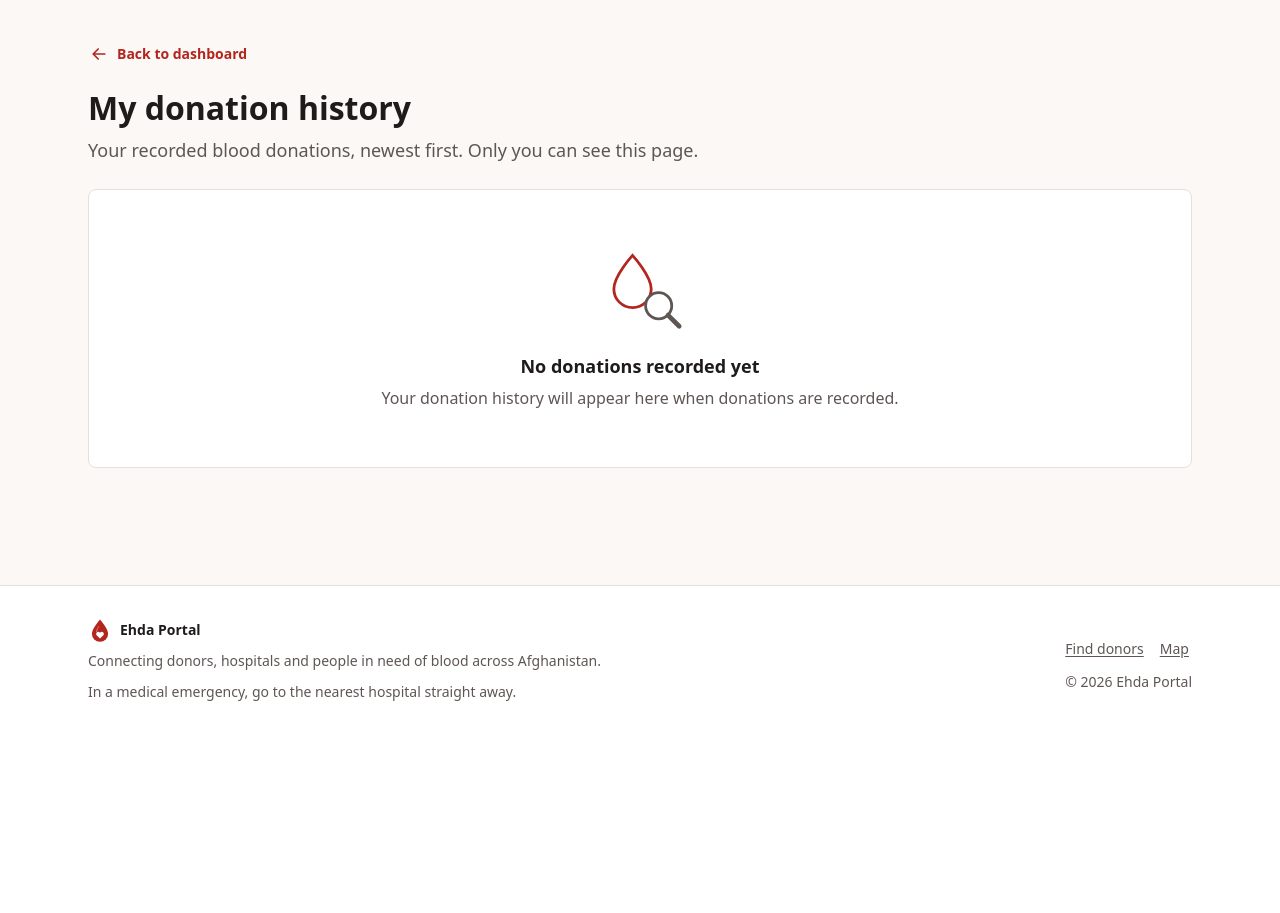
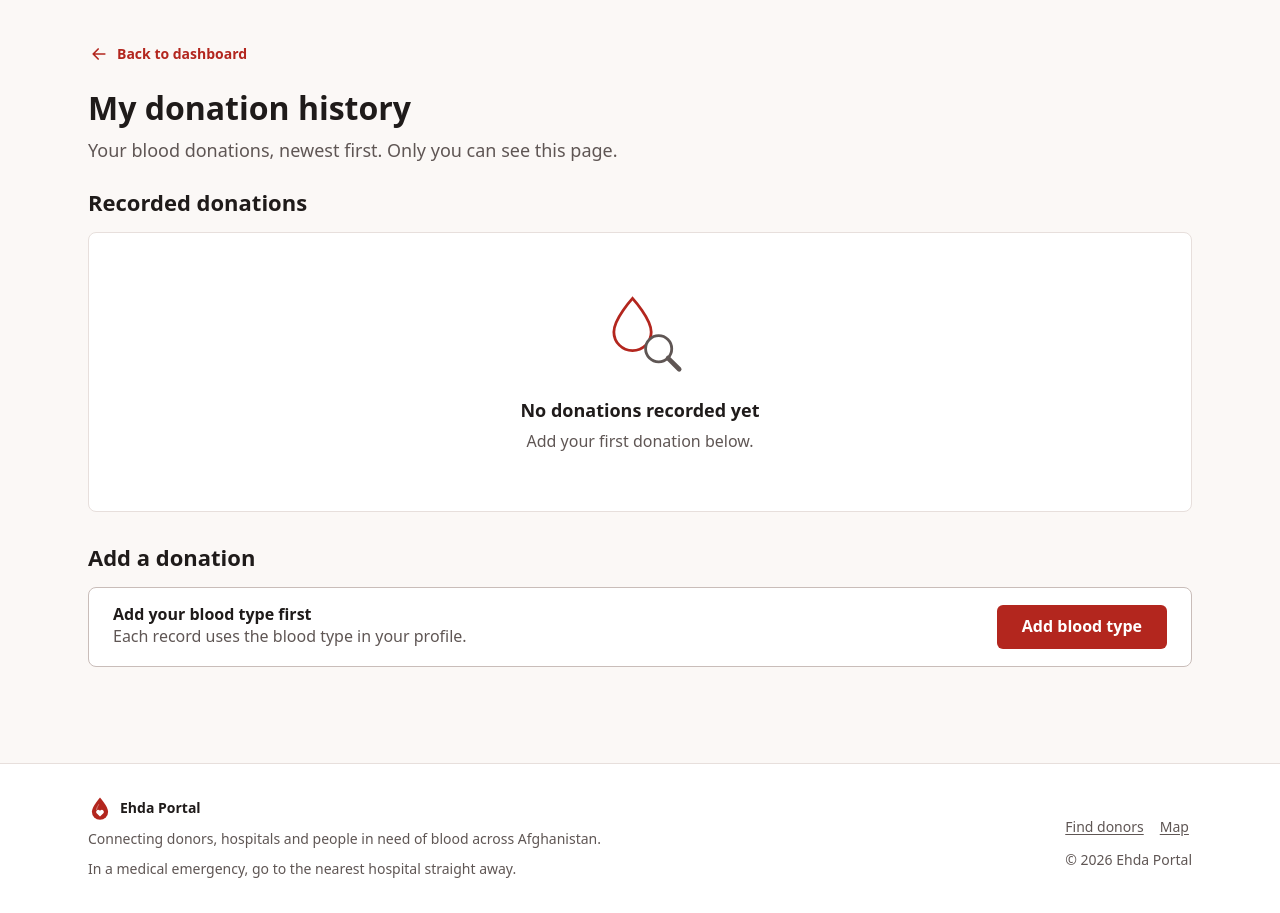
Before and after one commit to Kaihansaba/Ehda-Portal, a Django app: page /dashboard/donor/donations/ in a window 1280 px wide. Shown: the part 65-978 px from the top of the page. Before the commit the page ends 766 px from the top, so only its background shows below. Run offline with Django 5.2, Linux system fonts and the light colour scheme; the visitor is signed in with stand-in values (Sample User, id 1); data comes from the database, SQL or seed files in the repository.

Commit message:
Donors add, edit and delete their own donation records (#015)
- "Add a donation" form on the donation history page: date (not in the
  future), place or hospital, notes. The blood type comes from the
  donor's profile; donors without one are asked to set it first.
- Edit and delete pages for the donor's own records only (404 for
  anyone else's); delete needs a POST from a confirmation page.
- Completed requests the donor accepted are suggested as "Add this
  donation", pre-filled with the hospital's name, and linked to the
  record so the suggestion disappears once added.
- Donation.place and Donation.blood_request, migration 0012.

```diff
--- a/5.Backend/OnlineBloodDonationPlatform/accounts/forms.py
+++ b/5.Backend/OnlineBloodDonationPlatform/accounts/forms.py
@@ -1,9 +1,10 @@
 from django import forms
 from django.contrib.auth.password_validation import validate_password
+from django.utils import timezone
 
 from locations.utils import compatible_donor_types, public_name
 
-from .models import User, BloodRequest, Report
+from .models import User, BloodRequest, Donation, Report
 
 
 class RegistrationForm(forms.ModelForm):
@@ -172,3 +173,27 @@ class ReportForm(forms.ModelForm):
         if len(details) < 10:
             raise forms.ValidationError("Please describe what happened (at least 10 characters).")
         return details
+
+
+class DonationForm(forms.ModelForm):
+    """A donor's own donation record (#015). Blood type comes from the profile."""
+
+    class Meta:
+        model = Donation
+        fields = ["donation_date", "place", "notes"]
+        widgets = {
+            "donation_date": forms.DateInput(attrs={"type": "date"}, format="%Y-%m-%d"),
+            "place": forms.TextInput(attrs={"placeholder": "e.g. Kabul Blood Bank", "maxlength": 200}),
+            "notes": forms.Textarea(attrs={"rows": 3}),
+        }
+
+    def __init__(self, *args, **kwargs):
+        super().__init__(*args, **kwargs)
+        today = timezone.localdate()
+        self.fields["donation_date"].widget.attrs["max"] = today.isoformat()
+
+    def clean_donation_date(self):
+        donation_date = self.cleaned_data["donation_date"]
+        if donation_date > timezone.localdate():
+            raise forms.ValidationError("The donation date can't be in the future.")
+        return donation_date
--- a/5.Backend/OnlineBloodDonationPlatform/accounts/views.py
+++ b/5.Backend/OnlineBloodDonationPlatform/accounts/views.py
@@ -14,7 +14,7 @@ from django.utils.http import url_has_allowed_host_and_scheme
 from locations.search import searchable_donors
 from locations.utils import public_name
 
-from .forms import RegistrationForm, DonorProfileForm, BloodRequestForm, ReportForm
+from .forms import RegistrationForm, DonorProfileForm, BloodRequestForm, DonationForm, ReportForm
 from .donor_requests import can_see_requests, requests_for_donor, responses_by_request
 from .messaging import get_conversation
 from .reports import can_report, display_name
@@ -531,16 +531,89 @@ def user_logout(request):
     return redirect("role_redirect")
 
 
+def completed_requests_to_record(donor):
+    """Completed requests this donor accepted and hasn't recorded yet (#015)."""
+    return (
+        BloodRequest.objects.filter(
+            status=BloodRequest.Status.COMPLETED,
+            responses__donor=donor,
+            responses__response=DonorResponse.Answer.ACCEPTED,
+        )
+        .exclude(donations__donor=donor)
+        .select_related("hospital")
+        .order_by("-created_at")
+    )
+
+
 @role_required("DONOR")
 def donation_history(request):
     donations = Donation.objects.filter(
         donor=request.user
-    ).order_by("-donation_date")
+    ).order_by("-donation_date", "-pk")
+    suggestions = completed_requests_to_record(request.user)
+
+    # "Add this donation" pre-fills the form from a completed request.
+    from_request = None
+    request_id = request.POST.get("blood_request") or request.GET.get("request")
+    if str(request_id or "").isdigit():
+        from_request = suggestions.filter(pk=int(request_id)).first()
+
+    if request.method == "POST":
+        form = DonationForm(request.POST)
+        if not request.user.blood_type:
+            messages.error(request, "Add your blood type to your profile before recording a donation.")
+        elif form.is_valid():
+            donation = form.save(commit=False)
+            donation.donor = request.user
+            donation.blood_type = request.user.blood_type
+            donation.blood_request = from_request
+            donation.save()
+            messages.success(request, "Your donation has been added. Thank you!")
+            return redirect("donation_history")
+    else:
+        initial = {"donation_date": timezone.localdate()}
+        if from_request:
+            initial["place"] = from_request.hospital.get_full_name()
+        form = DonationForm(initial=initial)
+
     return render(
         request,
         "accounts/donation_history.html",
-        {"donations": donations},
+        {
+            "donations": donations,
+            "form": form,
+            "suggestions": suggestions,
+            "from_request": from_request,
+        },
     )
+
+
+@role_required("DONOR")
+def edit_donation(request, pk):
+    donation = get_object_or_404(Donation, pk=pk, donor=request.user)
+
+    if request.method == "POST":
+        form = DonationForm(request.POST, instance=donation)
+        if form.is_valid():
+            form.save()
+            messages.success(request, "Your donation record has been updated.")
+            return redirect("donation_history")
+    else:
+        form = DonationForm(instance=donation)
+
+    return render(request, "accounts/donation_form.html", {"form": form, "donation": donation})
+
+
+@role_required("DONOR")
+def delete_donation(request, pk):
+    donation = get_object_or_404(Donation, pk=pk, donor=request.user)
+
+    if request.method == "POST":
+        donation.delete()
+        messages.success(request, "The donation record has been deleted.")
+        return redirect("donation_history")
+
+    return render(request, "accounts/donation_confirm_delete.html", {"donation": donation})
 
 
 def is_safe_internal_path(link):
--- a/5.Backend/OnlineBloodDonationPlatform/config/urls.py
+++ b/5.Backend/OnlineBloodDonationPlatform/config/urls.py
@@ -12,6 +12,8 @@ from accounts.views import (
     donor_dashboard,
     donor_profile,
     donation_history,
+    edit_donation,
+    delete_donation,
     donor_blood_requests,
     respond_to_request,
     toggle_availability,
@@ -73,6 +75,16 @@ urlpatterns = [
         "dashboard/donor/donations/",
         donation_history,
         name="donation_history",
+    ),
+    path(
+        "dashboard/donor/donations/<int:pk>/edit/",
+        edit_donation,
+        name="edit_donation",
+    ),
+    path(
+        "dashboard/donor/donations/<int:pk>/delete/",
+        delete_donation,
+        name="delete_donation",
     ),
     path(
         "dashboard/donor/availability/",
--- a/5.Backend/OnlineBloodDonationPlatform/static/css/ehda.css
+++ b/5.Backend/OnlineBloodDonationPlatform/static/css/ehda.css
@@ -549,6 +549,11 @@ main:focus {
     padding: var(--space-2) var(--space-3);
 }
 
+/* A single form on its own page */
+.form-narrow {
+    max-width: 40rem;
+}
+
 /* Reports (#019) */
 .report-link {
     display: inline-block;
--- a/5.Backend/OnlineBloodDonationPlatform/templates/accounts/donation_history.html
+++ b/5.Backend/OnlineBloodDonationPlatform/templates/accounts/donation_history.html
@@ -1,4 +1,5 @@
 {% extends "base.html" %}
+{% load ehda_ui %}
 
 {% block title %}My donation history{% endblock %}
 
@@ -10,17 +11,41 @@
             Back to dashboard
         </a>
         <h1>My donation history</h1>
-        <p class="lead">Your recorded blood donations, newest first. Only you can see this page.</p>
+        <p class="lead">Your blood donations, newest first. Only you can see this page.</p>
     </div>
+
+    {% if suggestions %}
+        <section class="section" aria-labelledby="suggest-title">
+            <h2 id="suggest-title" class="section-title">Did you donate for these requests?</h2>
+            <ul class="link-list">
+                {% for blood_request in suggestions %}
+                    <li>
+                        <a href="{% url 'donation_history' %}?request={{ blood_request.pk }}#add-title">
+                            <span>
+                                <span class="link-title">Add this donation</span>
+                                <span class="link-text">{{ blood_request.hospital.get_full_name }} · {{ blood_request.blood_type|blood_symbol }} · completed</span>
+                            </span>
+                            {% include "partials/icon.html" with name="arrow" class="flip-rtl" %}
+                        </a>
+                    </li>
+                {% endfor %}
+            </ul>
+        </section>
+    {% endif %}
+
+    <section class="section" aria-labelledby="records-title">
+        <h2 id="records-title" class="section-title">Recorded donations</h2>
 
         {% if donations %}
             <div class="table-wrap">
                 <table class="data-table">
                     <thead>
                         <tr>
-                        <th scope="col">Donation date</th>
+                            <th scope="col">Date</th>
                             <th scope="col">Blood type</th>
+                            <th scope="col">Place</th>
                             <th scope="col">Notes</th>
+                            <th scope="col"><span class="visually-hidden">Actions</span></th>
                         </tr>
                     </thead>
                     <tbody>
@@ -30,7 +55,14 @@
                                     <time datetime="{{ donation.donation_date|date:'Y-m-d' }}">{{ donation.donation_date|date:"j M Y" }}</time>
                                 </th>
                                 <td>{% include "partials/blood_badge.html" with type=donation.blood_type %}</td>
+                                <td>{{ donation.place|default:"—" }}</td>
                                 <td>{{ donation.notes|default:"—" }}</td>
+                                <td>
+                                    <div class="cluster">
+                                        <a class="btn btn-ghost btn-sm" href="{% url 'edit_donation' donation.pk %}">Edit<span class="visually-hidden"> donation of {{ donation.donation_date|date:"j M Y" }}</span></a>
+                                        <a class="btn btn-ghost btn-sm" href="{% url 'delete_donation' donation.pk %}">Delete<span class="visually-hidden"> donation of {{ donation.donation_date|date:"j M Y" }}</span></a>
+                                    </div>
+                                </td>
                             </tr>
                         {% endfor %}
                     </tbody>
@@ -38,8 +70,42 @@
             </div>
         {% else %}
             <div class="card">
-            {% include "partials/empty_state.html" with title="No donations recorded yet" text="Your donation history will appear here when donations are recorded." %}
+                {% include "partials/empty_state.html" with title="No donations recorded yet" text="Add your first donation below." %}
             </div>
         {% endif %}
+    </section>
+
+    <section class="section" aria-labelledby="add-title">
+        <h2 id="add-title" class="section-title">Add a donation</h2>
+
+        {% if not request.user.blood_type %}
+            <div class="prompt">
+                <div>
+                    <h3 class="prompt-title">Add your blood type first</h3>
+                    <p class="muted">Each record uses the blood type in your profile.</p>
+                </div>
+                <a href="{% url 'donor_profile' %}" class="btn btn-primary">Add blood type</a>
+            </div>
+        {% else %}
+            <form method="post" class="card form-stack">
+                {% csrf_token %}
+                {% if from_request %}
+                    <input type="hidden" name="blood_request" value="{{ from_request.pk }}">
+                    <p class="muted">For the completed request from {{ from_request.hospital.get_full_name }}.</p>
+                {% endif %}
+
+                <div class="form-row">
+                    {% include "partials/form_field.html" with field=form.donation_date label="Date" %}
+                    {% include "partials/form_field.html" with field=form.place label="Place or hospital" optional=True %}
+                </div>
+                {% include "partials/form_field.html" with field=form.notes label="Notes" optional=True %}
+                <p class="field-help">Blood type: {{ request.user.blood_type|blood_symbol }} (from your profile).</p>
+
+                <div class="form-actions">
+                    <button type="submit" class="btn btn-primary">Add donation</button>
+                </div>
+            </form>
+        {% endif %}
+    </section>
 
 {% endblock %}
```
Also changed, not shown: 5.Backend/OnlineBloodDonationPlatform/accounts/models.py (+7 -1 lines), 5.Backend/OnlineBloodDonationPlatform/accounts/test_donations.py (added, +175 -0 lines), 5.Backend/OnlineBloodDonationPlatform/locations/test_smoke.py (+10 -1 lines), 5.Backend/OnlineBloodDonationPlatform/templates/accounts/donation_confirm_delete.html (added, +22 -0 lines), 5.Backend/OnlineBloodDonationPlatform/templates/accounts/donation_form.html (added, +31 -0 lines), 5.Backend/OnlineBloodDonationPlatform/accounts/migrations/0012_donation_place_blood_request.py (added). Lines whose indentation alone changed are shown as unchanged.
